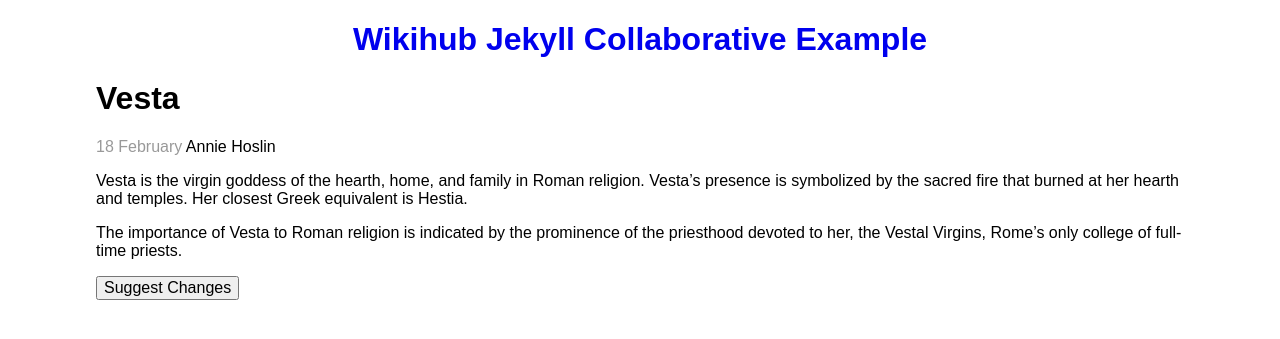
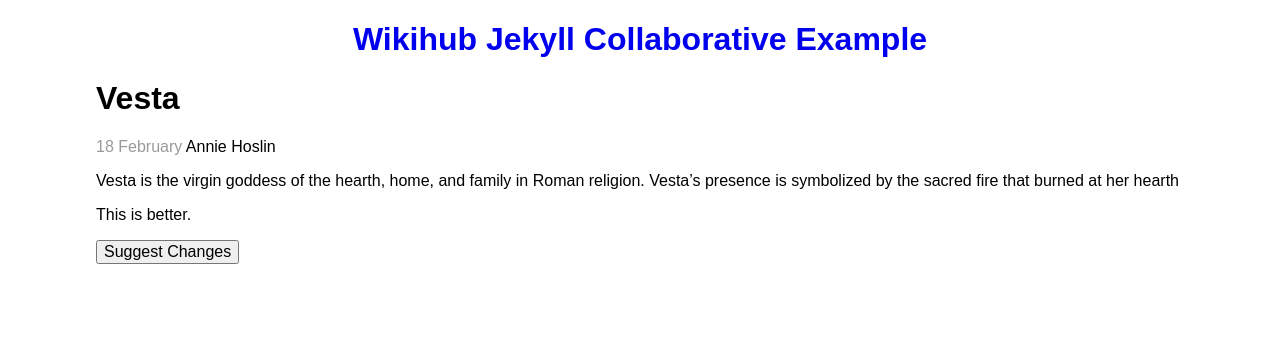
Before and after one commit to wiki-hub/jekyll-collab, a Jekyll site: the page built from _posts/2015-02-18-vesta.md, in a window 1280 px wide. Shown: the top 339 px of the page. Built offline with Jekyll 4.4.1, drawn with Linux system fonts in a browser that asks for light colours.

Commit message:
Change is good.

```diff
--- a/_posts/2015-02-18-vesta.md
+++ b/_posts/2015-02-18-vesta.md
@@ -4,6 +4,6 @@ author: Annie Hoslin
 category: Gods
 tags: [Home, Family, Goddess]
 ---
-Vesta is the virgin goddess of the hearth, home, and family in Roman religion. Vesta's presence is symbolized by the sacred fire that burned at her hearth and temples. Her closest Greek equivalent is Hestia.
+Vesta is the virgin goddess of the hearth, home, and family in Roman religion. Vesta's presence is symbolized by the sacred fire that burned at her hearth
 
-The importance of Vesta to Roman religion is indicated by the prominence of the priesthood devoted to her, the Vestal Virgins, Rome's only college of full-time priests.
+This is better.
```
